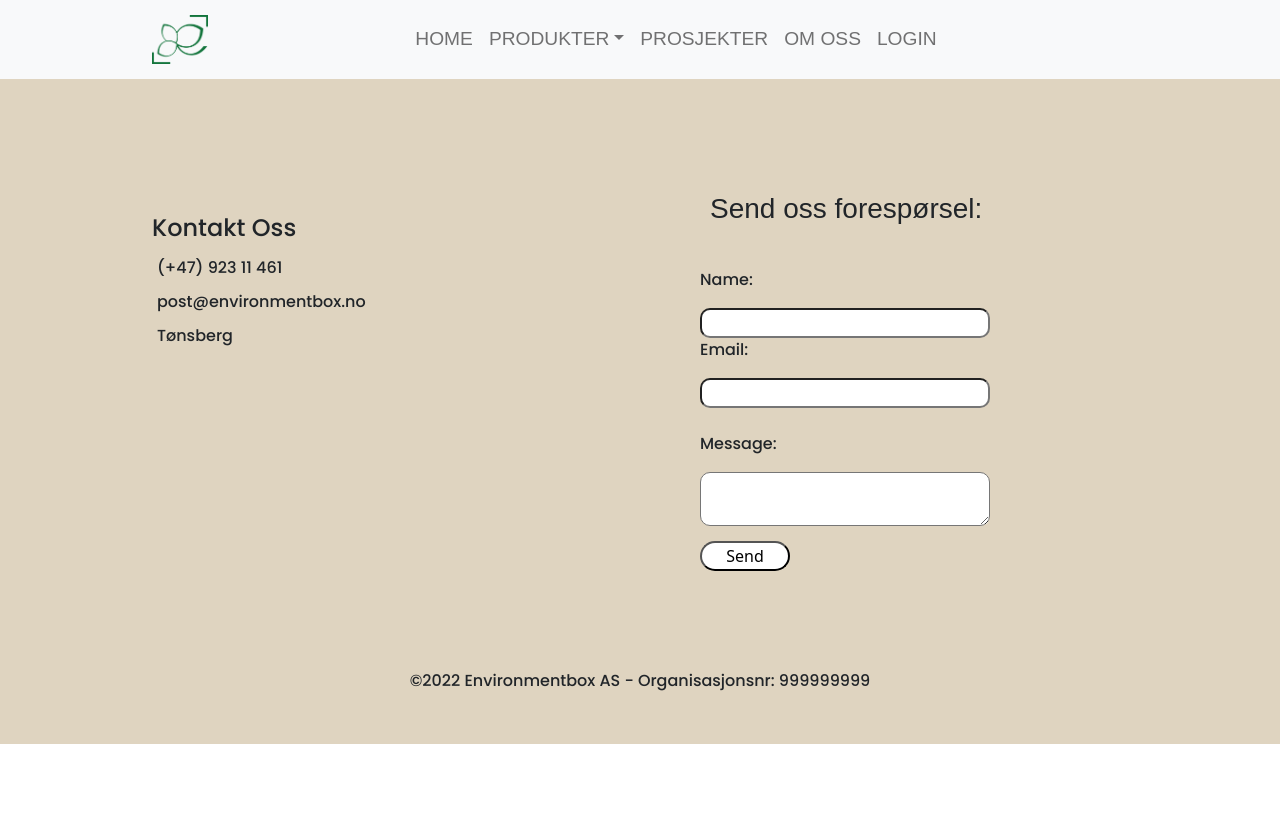
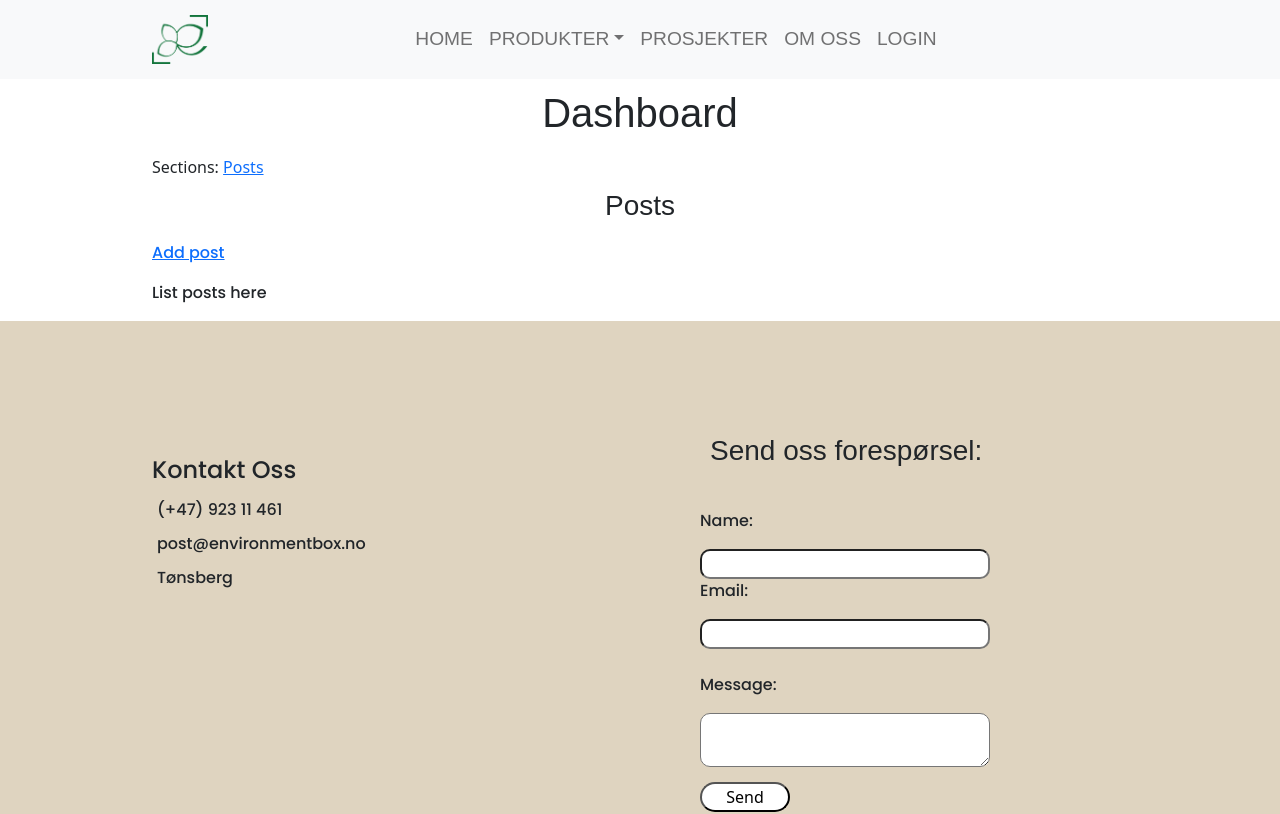
Before and after one commit to Noroff-FEU-Assignments/project-exam-2-lonsoien, a React (Create React App) app in the folder project-exam-2-lonsoien/: page /dashboard/posts in a window 1280 px wide. Shown: the top 814 px of the page. Built offline with nearby package versions, Linux system fonts and the light colour scheme; a web font is replaced by a local one.

Commit message:
postt,add, select

```diff
--- a/project-exam-2-lonsoien/src/App.js
+++ b/project-exam-2-lonsoien/src/App.js
@@ -1,6 +1,5 @@
 import './sass/style.scss';
 import Login from './components/login/Login';
-import DashBoard from './components/dashboard/DashBoard';
 import Home from "./components/home/Home";
 import Menu from "./components/layout/Menu";
 import ContainerTrepanel from './components/products/ContainerTrepanel';
@@ -13,6 +12,10 @@
 import Container from 'react-bootstrap/esm/Container';
 import { BrowserRouter as Router, Routes, Route } from "react-router-dom";
 import { AuthProvider } from './context/AuthContext';
+
+import PostPage from "./components/dashboard/posts/PostPage";
+import AddPost from "./components/dashboard/posts/AddPost";
+import DashBoardPage from './components/dashboard/DashBoardPage';
 
 
 
@@ -32,7 +35,9 @@
         <Route path="/projects" element={<Projects />} />
         <Route path="/about" element={<About />} />
         <Route path="/login" element={<Login />} />
-        <Route path="/dashboard" element={<DashBoard />} />
+        <Route path="/dashboard" element={<DashBoardPage />} />
+        <Route path="/dashboard/posts" element={<PostPage />} />
+        <Route path="/dashboard/posts/add" element={<AddPost />} />
       </Routes>
     </Container>
     </Router>
--- a/project-exam-2-lonsoien/src/components/dashboard/DashBoard.js
+++ /dev/null
@@ -1,12 +0,0 @@
-import Heading from '../layout/Heading';
-
-function DashBoard() {
-  return (
-    <>
-      <Heading title="Dashboard" />
-      <p>Welcome to your Dashboard</p>
-    </>
-  );
-}
-
-export default DashBoard
--- /dev/null
+++ b/project-exam-2-lonsoien/src/components/dashboard/DashBoardMenu.js
@@ -0,0 +1,9 @@
+import { Link } from "react-router-dom";
+
+export default function DashboardMenu() {
+	return (
+		<nav className="dashboard">
+			Sections: <Link to="/dashboard/posts">Posts</Link>
+		</nav>
+	);
+}
--- /dev/null
+++ b/project-exam-2-lonsoien/src/components/dashboard/DashBoardPage.js
@@ -0,0 +1,17 @@
+import PropTypes from "prop-types";
+import HeadingPost from "../layout/HeadingPost";
+import DashboardMenu from "./DashBoardMenu";
+
+export default function Dashboard({ children }) {
+	return (
+		<>
+			<HeadingPost content="Dashboard" />
+			<DashboardMenu />
+			{children ? children : <p>Select a section</p>}
+		</>
+	);
+}
+
+Dashboard.propTypes = {
+	children: PropTypes.node,
+};
--- /dev/null
+++ b/project-exam-2-lonsoien/src/components/dashboard/posts/AddPost.js
@@ -0,0 +1,11 @@
+import HeadingPost from "../../layout/HeadingPost";
+import DashBoardPage from "../DashBoardPage";
+
+export default function AddPost() {
+	return (
+		<DashBoardPage>
+			<HeadingPost content="Add post" />
+			Form goes here
+		</DashBoardPage>
+	);
+}
--- /dev/null
+++ b/project-exam-2-lonsoien/src/components/dashboard/posts/PostPage.js
@@ -0,0 +1,15 @@
+import { Link } from "react-router-dom";
+import HeadingPost from "../../layout/HeadingPost";
+import DashBoardPage from "../DashBoardPage";
+
+export default function PostPage() {
+	return (
+		<DashBoardPage>
+			<HeadingPost size="3" content="Posts" />
+			<p>
+				<Link to="/dashboard/posts/add">Add post</Link>
+			</p>
+			<p>List posts here</p>
+		</DashBoardPage>
+	);
+}
--- /dev/null
+++ b/project-exam-2-lonsoien/src/components/layout/HeadingPost.js
@@ -0,0 +1,14 @@
+import PropTypes from "prop-types";
+
+function HeadingPost({ size = "1", content }) {
+	const VariableHeading = `h${size}`;
+
+	return <VariableHeading>{content}</VariableHeading>;
+}
+
+HeadingPost.propTypes = {
+	size: PropTypes.string,
+	content: PropTypes.string.isRequired,
+};
+
+export default HeadingPost;
--- a/project-exam-2-lonsoien/src/hooks/useAxios.js
+++ b/project-exam-2-lonsoien/src/hooks/useAxios.js
@@ -2,7 +2,9 @@
 import axios from "axios";
 import AuthContext from "../context/AuthContext";
 
-const url = process.env.REACT_APP_BASE_URL;
+const url = "https://project-evironment.no/wp-json/";
+// process.env.REACT_APP_BASE_URL;
+
 
 export default function useAxios() {
  const [auth] = useContext(AuthContext);
```
Also changed, not shown: project-exam-2-lonsoien/src/components/dashboard/media/MediaDropdown.js (+45 -0 lines), 1 other file (tests, documents, lock files or other folders).
